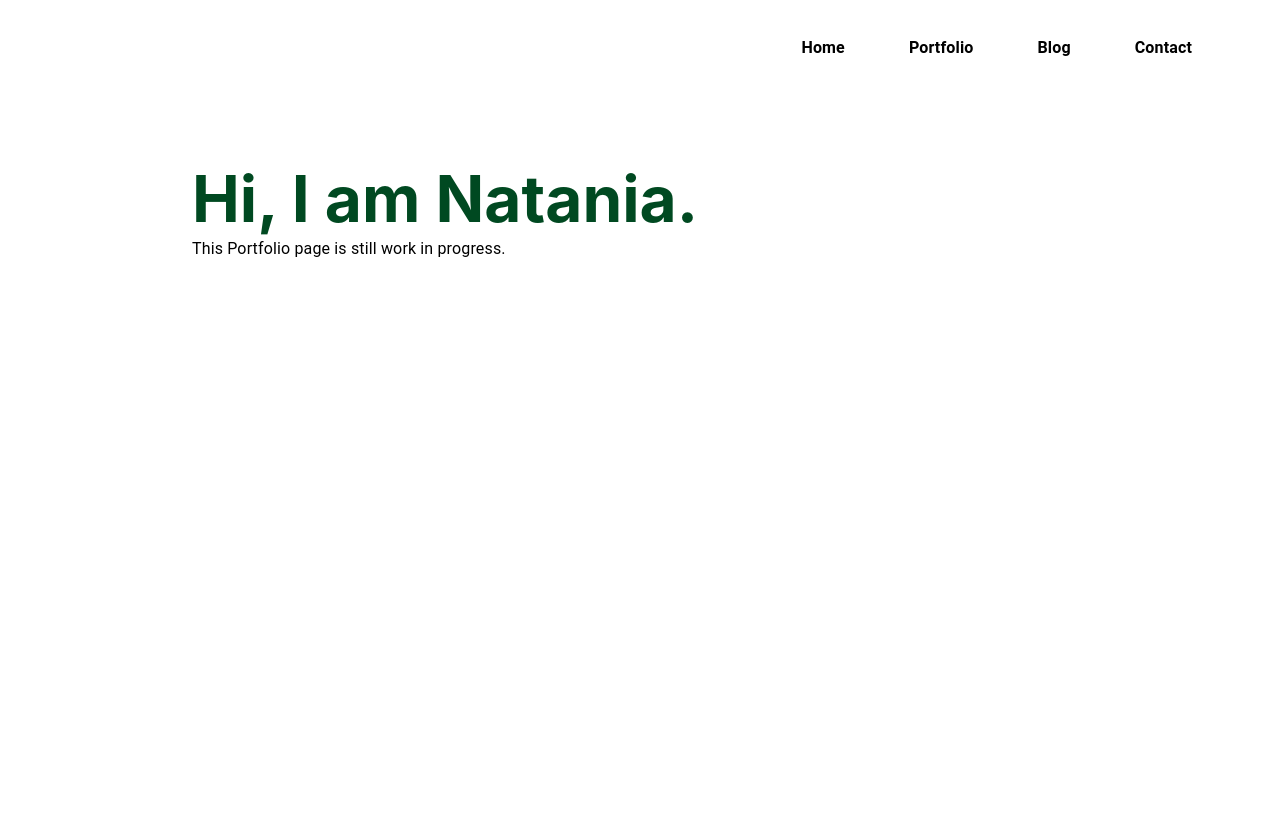
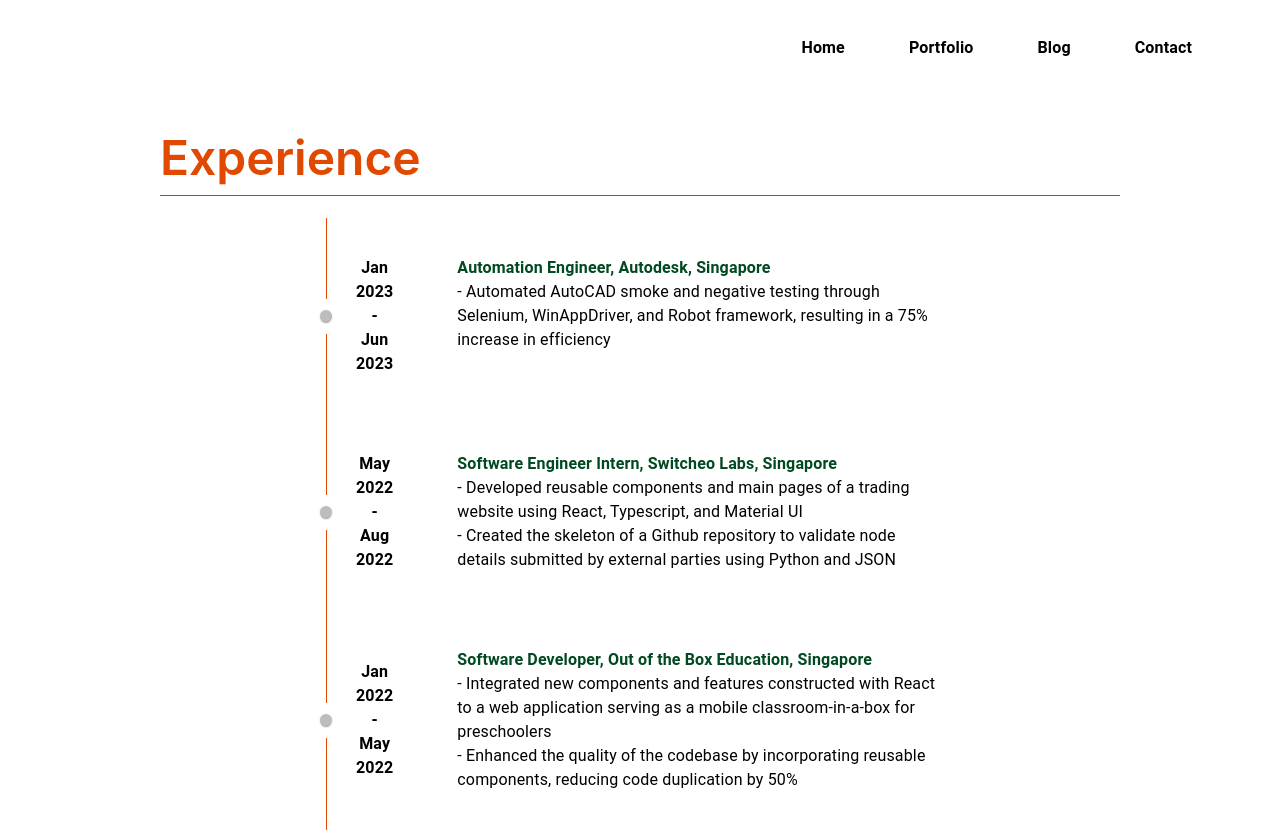
Before and after one commit to nataniayp/nataniayp.github.io, a React (Create React App) app: page /portfolio in a window 1280 px wide. Shown: the top 832 px of the page. Before the commit the page ends 800 px from the top, so only its background shows below. Built offline with nearby package versions, Linux system fonts and the light colour scheme.

Commit message:
Update portfolio page

```diff
--- a/src/pages/Portfolio.tsx
+++ b/src/pages/Portfolio.tsx
@@ -1,38 +1,192 @@
 import React from "react";
-import { Box, Container, Typography } from "@mui/material";
-import { useTheme } from "@material-ui/core";
+import { Box, Divider } from "@mui/material";
+import Timeline from "@mui/lab/Timeline";
+import TimelineItem, { timelineItemClasses } from "@mui/lab/TimelineItem";
+import TimelineSeparator from "@mui/lab/TimelineSeparator";
+import TimelineConnector from "@mui/lab/TimelineConnector";
+import TimelineContent from "@mui/lab/TimelineContent";
+import TimelineDot from "@mui/lab/TimelineDot";
+import styled, { css } from "styled-components";
+const SHeader = styled(Box)<{ textColor: string }>`
+  ${(props) => css`
+    color: ${props.textColor};
+    font-size: 3em;
+    font-weight: 600;
+  `}
+`;
+
+const SDivider = styled(Divider)<{ color: string }>`
+  ${(props) => css`
+    margin-top: 0.5em;
+    color: ${props.color};
+  `}
+`;
+
+const SBox = styled(Box)`
+  margin-top: 4em;
+  margin-bottom: 4em;
+  justify-content: start;
+`;
+
+const DateBox = styled(Box)`
+  ${(props) => css`
+    margin-left: 0.5em;
+    display: flex;
+    flex-direction: column;
+    align-items: center;
+    font-weight: 600;
+  `}
+`;
+
+const ContentBox = styled(Box)<{ textColor: string }>`
+  ${(props) => css`
+    margin-left: 2em;
+    color: ${props.textColor ? props.textColor : "black"};
+  `}
+`;
+
+const STimelineContent = styled(TimelineContent)`
+  ${(props) => css`
+    display: flex;
+    flex-direction: row;
+    align-items: center;
+    margin-top: 2em;
+    margin-bottom: 2em;
+  `}
+`;
+
+interface RDateBoxProps {
+  start: string;
+  end: string;
+}
+
+const RDateBox: React.FC<RDateBoxProps> = ({ start, end }) => {
+  const [startMonth, startYear] = start.split(" ");
+  const [endMonth, endYear] = end.split(" ");
+  return (
+    <DateBox>
+      <Box display="flex" fontWeight={600}>
+        {startMonth}
+      </Box>
+      <Box display="flex">{startYear}</Box>
+      <Box display="flex">-</Box>
+      <Box display="flex">{endMonth}</Box>
+      <Box display="flex">{endYear}</Box>
+    </DateBox>
+  );
+};
+
+const experiences = [
+  {
+    start: "Jan 2023",
+    end: "Jun 2023",
+    header: "Automation Engineer, Autodesk, Singapore",
+    content:
+      "Automated AutoCAD smoke and negative testing through Selenium, WinAppDriver, and Robot framework, resulting in a 75% increase in efficiency",
+  },
+  {
+    start: "May 2022",
+    end: "Aug 2022",
+    header: "Software Engineer Intern, Switcheo Labs, Singapore",
+    content:
+      "Developed reusable components and main pages of a trading website using React, Typescript, and Material UI\nCreated the skeleton of a Github repository to validate node details submitted by external parties using Python and JSON",
+  },
+  {
+    start: "Jan 2022",
+    end: "May 2022",
+    header: "Software Developer, Out of the Box Education, Singapore",
+    content:
+      "Integrated new components and features constructed with React to a web application serving as a mobile classroom-in-a-box for preschoolers\nEnhanced the quality of the codebase by incorporating reusable components, reducing code duplication by 50%",
+  },
+];
+
+const projects = [
+  {
+    start: "Aug 2023",
+    end: "Nov 2023",
+    header: "Software Engineer, Static Program Analyzer, Singapore",
+    content:
+      "Built a well-designed, well-tested, large-scale software system in C++ to help users answer queries about programs",
+  },
+  {
+    start: "Aug 2020",
+    end: "Dec 2021",
+    header: "Frontend Engineer, Challo, Singapore",
+    content:
+      "Implemented new features of a web platform connecting tourists and tour guides in the Indian Himalayas with React, Typescript, and CSS",
+  },
+  {
+    start: "May 2021",
+    end: "Aug 2021",
+    header: "Independent Software Development Project (Orbital), plEASE",
+    content:
+      "Implemented an Android application prototype for students staying in university residential hostels in Dart, Flutter and Firebase\nAwarded an Apollo 11 Level of Achievement (Second highest Level of Achievement) under the module",
+  },
+];
+
+interface RTimelineProps {
+  color: string;
+  title: string;
+  dicts: {
+    start: string;
+    end: string;
+    header: string;
+    content: string;
+  }[];
+}
+
+const RTimeline: React.FC<RTimelineProps> = ({ color, title, dicts }) => {
+  return (
+    <SBox>
+      <SHeader textColor={color}>{title}</SHeader>
+      <SDivider color={color} />
+      <Timeline
+        sx={{
+          px: "10em",
+          [`& .${timelineItemClasses.root}:before`]: {
+            flex: 0,
+            padding: 0,
+          },
+        }}
+      >
+        {dicts.map((exp) => (
+          <TimelineItem>
+            <TimelineSeparator>
+              <TimelineConnector
+                sx={{ backgroundColor: color, width: "1px" }}
+              />
+              <TimelineDot />
+              <TimelineConnector
+                sx={{ backgroundColor: color, width: "1px" }}
+              />
+            </TimelineSeparator>
+            <STimelineContent>
+              <RDateBox start={exp.start} end={exp.end}></RDateBox>
+              <ContentBox
+                display="flex"
+                alignSelf="start"
+                flexDirection="column"
+              >
+                <ContentBox fontWeight={600} textColor="#014920">
+                  {exp.header}
+                </ContentBox>
+                {exp.content.split("\n").map((line: string) => (
+                  <ContentBox>- {line}</ContentBox>
+                ))}
+              </ContentBox>
+            </STimelineContent>
+          </TimelineItem>
+        ))}
+      </Timeline>
+    </SBox>
+  );
+};
 
 export const Portfolio = () => {
-  const theme = useTheme();
   return (
-    <Container>
-      <Box
-        marginX="4rem"
-        marginTop="2rem"
-        marginBottom="4rem"
-        padding="4rem"
-        sx={{
-          display: "flex",
-          flexDirection: "row",
-          justifyContent: "space-between",
-          alignItems: "center",
-        }}
-      >
-        <Box>
-          <Box
-            sx={{
-              fontWeight: 700,
-              fontSize: "4rem",
-              color: theme.palette.primary.dark,
-            }}
-          >
-            Hi, I am Natania.
-          </Box>
-          <Typography>
-            This Portfolio page is still work in progress.
-          </Typography>
-        </Box>
-      </Box>
-    </Container>
+    <Box marginX="10rem" marginTop="4rem">
+      <RTimeline color="#E24900" title="Experience" dicts={experiences} />
+      <RTimeline color="#F58621" title="Projects" dicts={projects} />
+    </Box>
   );
 };
```
